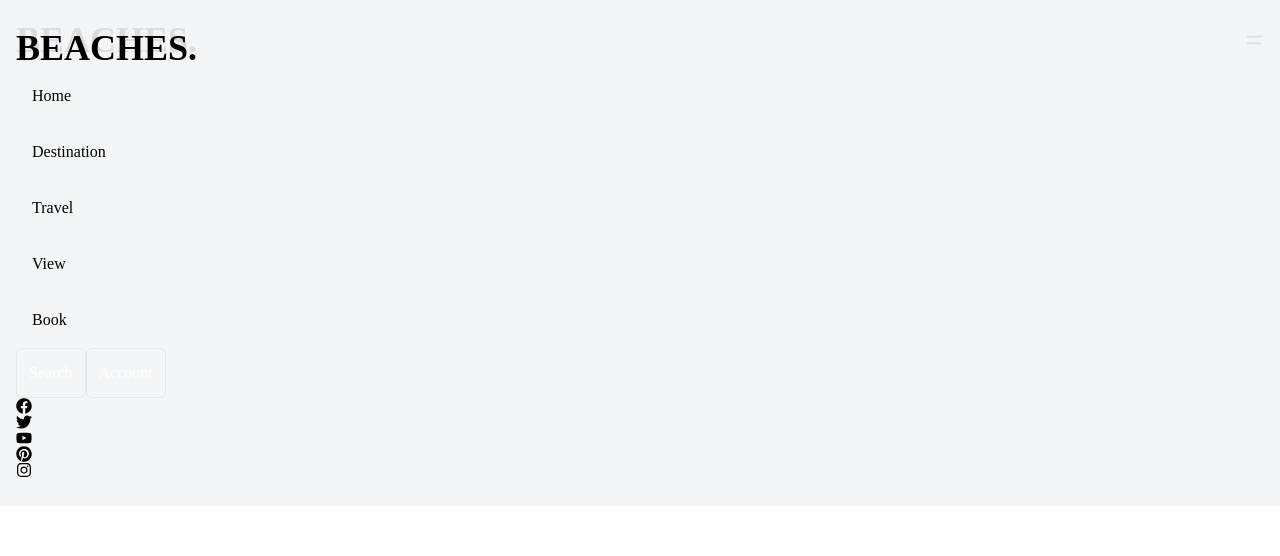
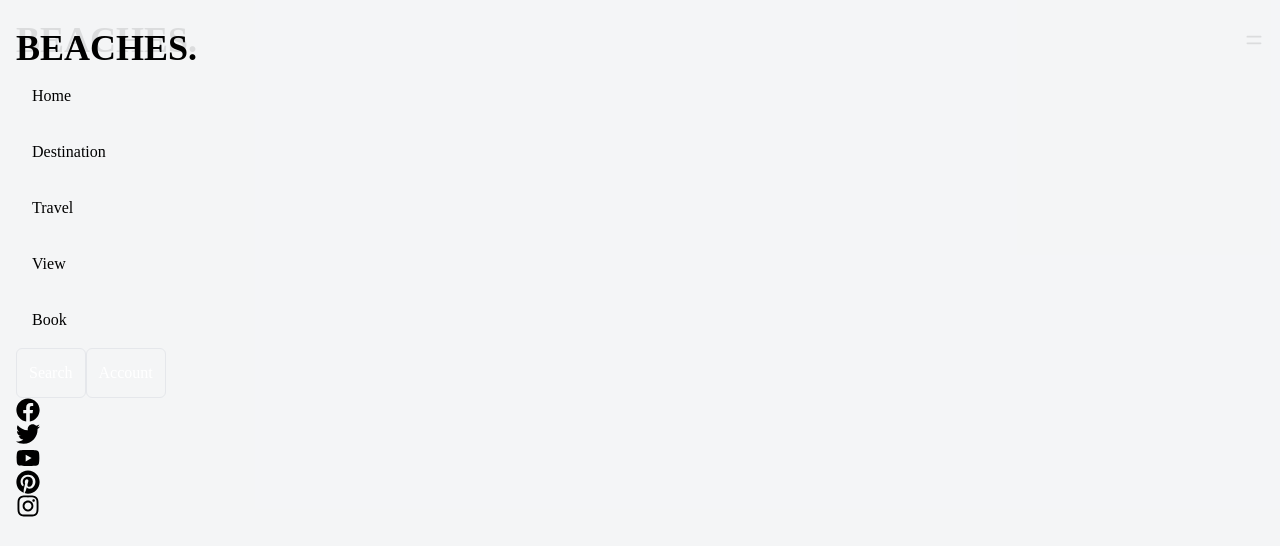
Before and after one commit to hyeisfree/reactMini, a React (Vite) app: page / in a window 1280 px wide. Shown: the top 556 px of the page. Built offline with nearby package versions, Linux system fonts and the light colour scheme.

Commit message:
icon 컬러 입히기

```diff
--- a/src/index.css
+++ b/src/index.css
@@ -6,6 +6,10 @@
 :root {
   --primary-dark: #5651e5;
   --primary-light: #709dff;
+}
+
+.icon {
+  color: --var(--primary-dark);
 }
 
 @layer base {
@@ -33,4 +37,7 @@
     @apply p-3 border bg-gradient-to-r from-[var(--primary-dark)] to-[var(----primary-light)] text-white rounded-md;
     /* 여기부터 수정하기 영상 23분부터 */
   }
+  .icon {
+    @apply text-2xl cursor-pointer;
+  }
 }
```
